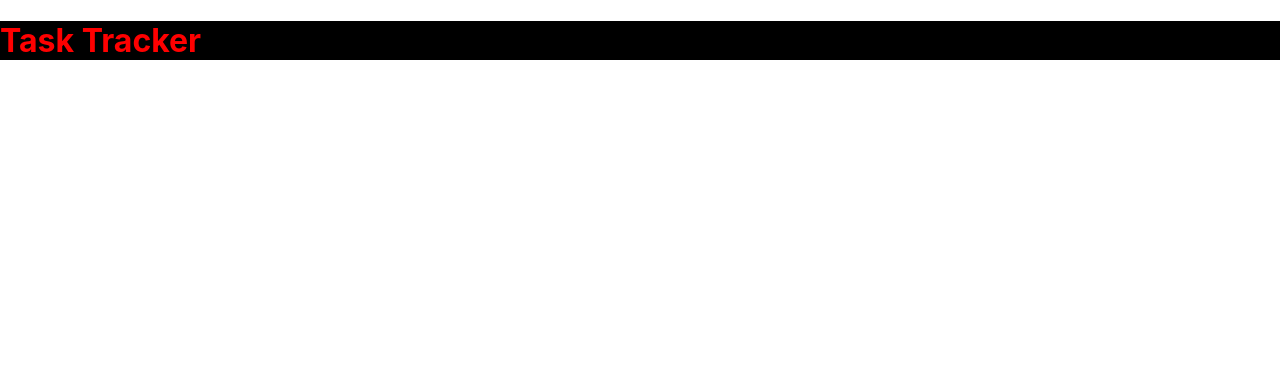
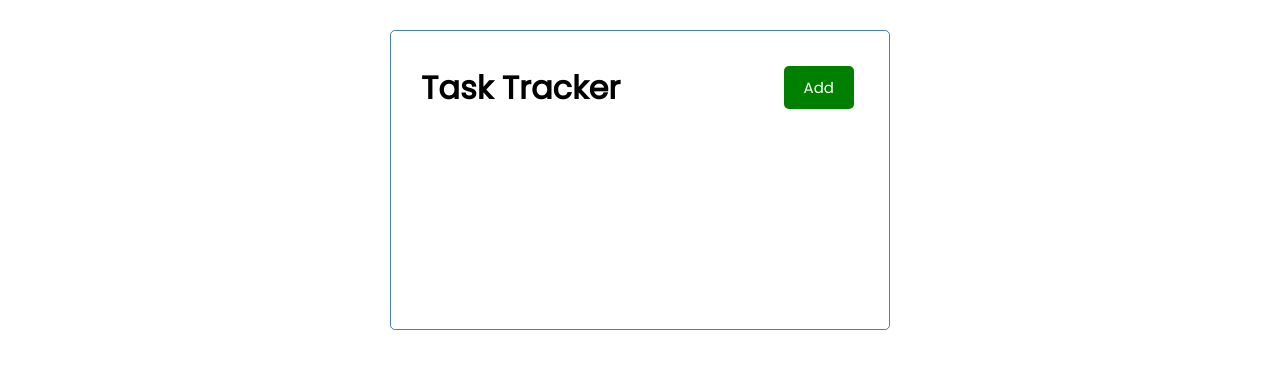
Before and after one commit to kosmineOdiseja/react-task-tracker, a React (Create React App) app: page / in a window 1280 px wide. Shown: the top 368 px of the page. Built offline with nearby package versions, Linux system fonts and the light colour scheme.

Commit message:
Button components

```diff
--- /dev/null
+++ b/src/components/Button.js
@@ -0,0 +1,14 @@
+import PropTypes from 'prop-types'
+
+const Button = ({color, text}) => {
+	return <button style={{backgroundColor: color}} className='btn'>{text}</button>
+
+}
+Button.defaultProps = {
+	color: 'steelblue'
+}
+Button.protoTypes = {
+	text: PropTypes.string,
+	color: PropTypes.string,
+}
+export default Button
--- a/src/components/Header.js
+++ b/src/components/Header.js
@@ -1,9 +1,12 @@
 import PropTypes from 'prop-types'
+import Button from './Button'
+
 
 const Header = ({ title }) => {
 	return (
-		<header>
-			<h1 style={headingStyle}>{title}</h1>
+		<header className='header'>
+			<h1>{title}</h1>
+			<Button color='green' text='Add' />
 		</header>
 	)
 }
@@ -14,8 +17,8 @@
 Header.propTypes = {
 	title: PropTypes.string.isRequired,
 }
-const headingStyle = {
-	color: 'red',
-	backgroundColor: 'black',
-};
+// const headingStyle = {
+// 	color: 'red',
+// 	backgroundColor: 'black',
+// };
 export default Header
--- a/src/index.css
+++ b/src/index.css
@@ -1,13 +1,112 @@
-body {
+@import url('https://fonts.googleapis.com/css2?family=Poppins:wght@300;400&display=swap');
+
+* {
+  box-sizing: border-box;
   margin: 0;
-  font-family: -apple-system, BlinkMacSystemFont, 'Segoe UI', 'Roboto', 'Oxygen',
-    'Ubuntu', 'Cantarell', 'Fira Sans', 'Droid Sans', 'Helvetica Neue',
-    sans-serif;
-  -webkit-font-smoothing: antialiased;
-  -moz-osx-font-smoothing: grayscale;
+  padding: 0;
 }
 
-code {
-  font-family: source-code-pro, Menlo, Monaco, Consolas, 'Courier New',
-    monospace;
+body {
+  font-family: 'Poppins', sans-serif;
 }
+
+.container {
+  max-width: 500px;
+  margin: 30px auto;
+  overflow: auto;
+  min-height: 300px;
+  border: 1px solid steelblue;
+  padding: 30px;
+  border-radius: 5px;
+}
+
+.header {
+  display: flex;
+  justify-content: space-between;
+  align-items: center;
+  margin-bottom: 20px;
+}
+
+.btn {
+  display: inline-block;
+  background: #000;
+  color: #fff;
+  border: none;
+  padding: 10px 20px;
+  margin: 5px;
+  border-radius: 5px;
+  cursor: pointer;
+  text-decoration: none;
+  font-size: 15px;
+  font-family: inherit;
+}
+
+.btn:focus {
+  outline: none;
+}
+
+.btn:active {
+  transform: scale(0.98);
+}
+
+.btn-block {
+  display: block;
+  width: 100%;
+}
+
+.task {
+  background: #f4f4f4;
+  margin: 5px;
+  padding: 10px 20px;
+  cursor: pointer;
+}
+
+.task.reminder {
+  border-left: 5px solid green;
+}
+
+.task h3 {
+  display: flex;
+  align-items: center;
+  justify-content: space-between;
+}
+
+.add-form {
+  margin-bottom: 40px;
+}
+
+.form-control {
+  margin: 20px 0;
+}
+
+.form-control label {
+  display: block;
+}
+
+.form-control input {
+  width: 100%;
+  height: 40px;
+  margin: 5px;
+  padding: 3px 7px;
+  font-size: 17px;
+}
+
+.form-control-check {
+  display: flex;
+  align-items: center;
+  justify-content: space-between;
+}
+
+.form-control-check label {
+  flex: 1;
+}
+
+.form-control-check input {
+  flex: 2;
+  height: 20px;
+}
+
+footer {
+  margin-top: 30px;
+  text-align: center;
+}
```
